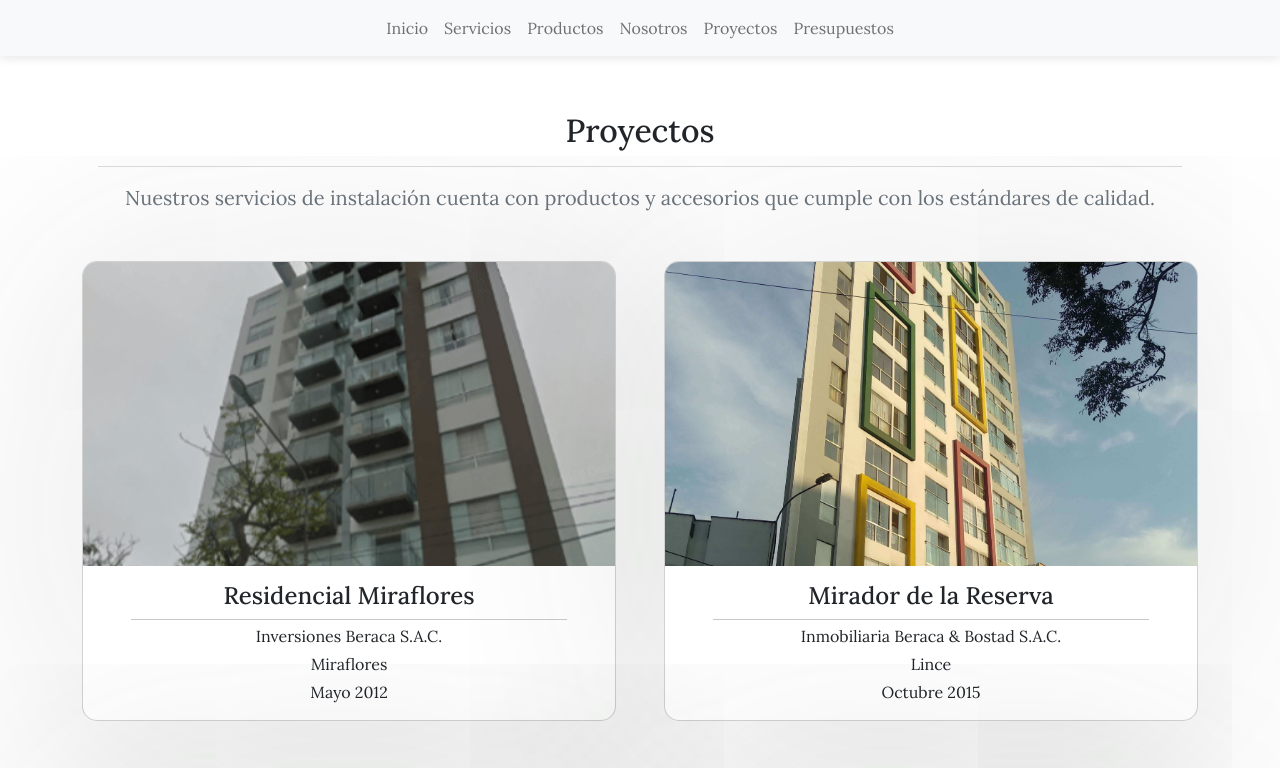
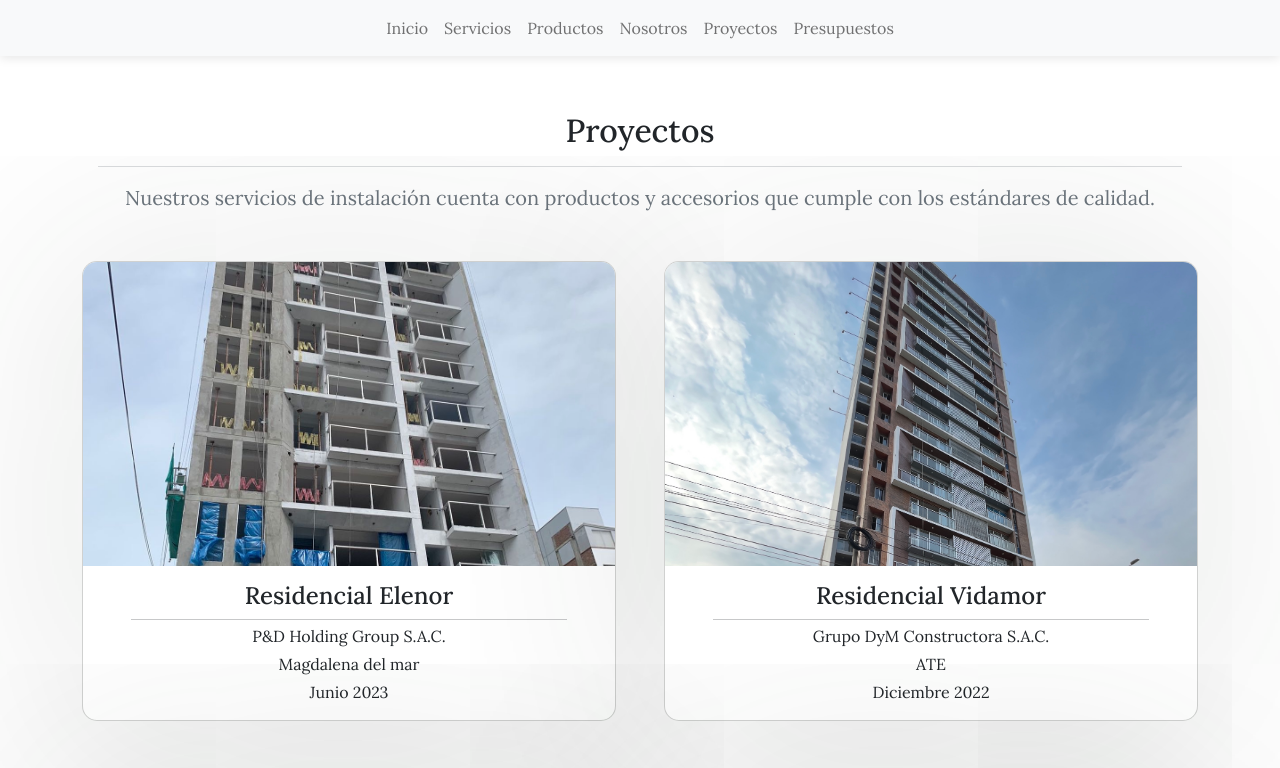
Before and after one commit to Slinkter/webAppGYA, a React (Create React App) app: page /client in a window 1280 px wide. Shown: the top 768 px of the page. Built offline with nearby package versions, Linux system fonts and the light colour scheme.

Commit message:
update lista invertida

```diff
--- a/src/components/Clientes/Proyects.jsx
+++ b/src/components/Clientes/Proyects.jsx
@@ -140,7 +140,7 @@ function Proyects() {
           </p>
         </div>
         <section className="products animated fadeIn">
-          {listProject.map((servicio) => {
+          {listProject.reverse().map((servicio) => {
             return <Obra key={servicio.id} {...servicio} />;
           })}
         </section>
```
